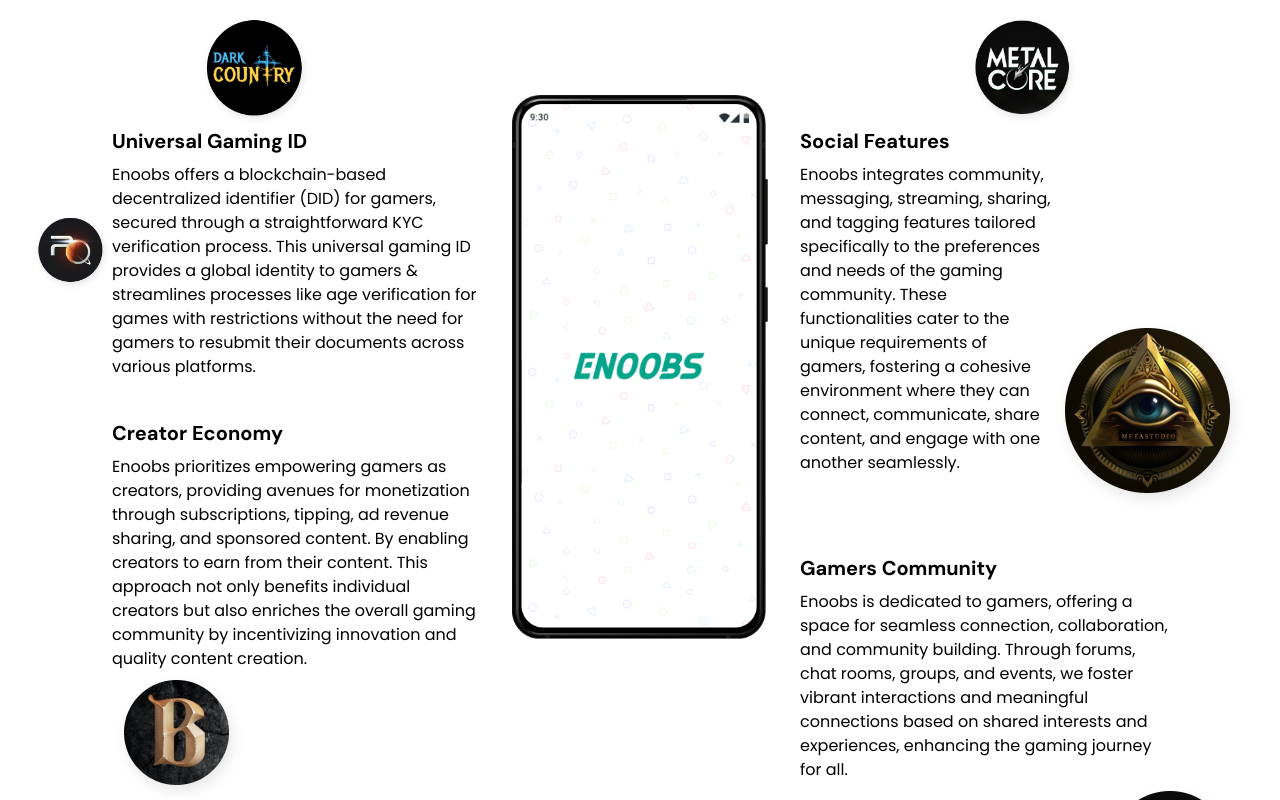
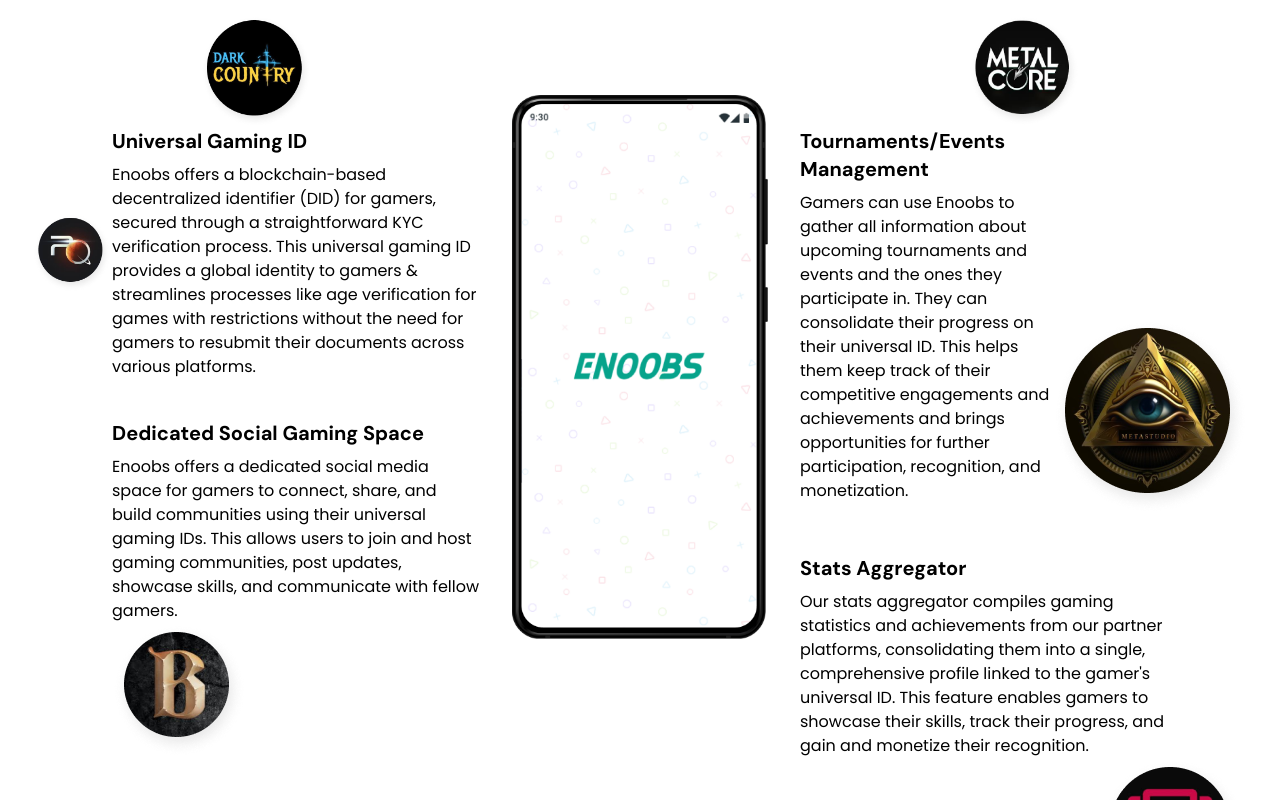
Before and after one commit to ashishshetty777/gaming-website, a Next.js app: page / in a window 1280 px wide. Shown: the part 1080-1880 px from the top of the page. Built offline with nearby package versions, Linux system fonts and the light colour scheme.

Commit message:
updated content and footer

```diff
--- a/src/app/components/content/content.tsx
+++ b/src/app/components/content/content.tsx
@@ -136,7 +136,7 @@ const Content = () => {
               Gaming ID
             </div>
           </div>
-          <div className="pt-6 font-poppinsLight relative font-extralight">
+          <div className="pt-6 text-center font-poppinsLight relative font-extralight">
             <div className="testimonial-slider">
               <ul className="slider">
                 <li>
@@ -257,41 +257,39 @@ const Content = () => {
             </div>
             <div className="mt-5">
               <div className="text-xl font-bold text-black">
-                Creator Economy
+                Dedicated Social Gaming Space
               </div>
               <div className="text-base font-poppinsLight text-black">
-                Enoobs prioritizes empowering gamers as creators, providing
-                avenues for monetization through subscriptions, tipping, ad
-                revenue sharing, and sponsored content. By enabling creators to
-                earn from their content. This approach not only benefits
-                individual creators but also enriches the overall gaming
-                community by incentivizing innovation and quality content
-                creation.
+                Enoobs offers a dedicated social media space for gamers to
+                connect, share, and build communities using their universal
+                gaming IDs. This allows users to join and host gaming
+                communities, post updates, showcase skills, and communicate with
+                fellow gamers.
               </div>
             </div>
             <div className="mt-5">
               <div className="text-xl font-bold text-black">
-                Social Features:
+                Stats Aggregator
               </div>
               <div className="text-base font-poppinsLight text-black">
-                Enoobs integrates community, messaging, streaming, sharing, and
-                tagging features tailored specifically to the preferences and
-                needs of the gaming community. These functionalities cater to
-                the unique requirements of gamers, fostering a cohesive
-                environment where they can connect, communicate, share content,
-                and engage with one another seamlessly.
+                Our stats aggregator compiles gaming statistics and achievements
+                from our partner platforms, consolidating them into a single,
+                comprehensive profile linked to the gamer's universal ID. This
+                feature enables gamers to showcase their skills, track their
+                progress, and gain and monetize their recognition.
               </div>
             </div>
             <div className="mt-5">
               <div className="text-xl font-bold text-black">
-                Gamers Community
+                Tournaments/Events Management
               </div>
               <div className="text-base font-poppinsLight text-black">
-                Enoobs is dedicated to gamers, offering a space for seamless
-                connection, collaboration, and community building. Through
-                forums, chat rooms, groups, and events, we foster vibrant
-                interactions and meaningful connections based on shared
-                interests and experiences, enhancing the gaming journey for all
+                Gamers can use Enoobs to gather all information about upcoming
+                tournaments and events and the ones they participate in. They
+                can consolidate their progress on their universal ID. This helps
+                them keep track of their competitive engagements and
+                achievements and brings opportunities for further participation,
+                recognition, and monetization.
               </div>
             </div>
           </div>
@@ -338,17 +336,14 @@ const Content = () => {
                   <div className="pt-10 flex flex-col relative">
                     <div className="pl-20">
                       <div className="text-xl font-bold text-black">
-                        Creator Economy
+                        Dedicated Social Gaming Space
                       </div>
                       <div className="text-base mt-2 font-poppinsLight text-black">
-                        Enoobs prioritizes empowering gamers as creators,
-                        providing avenues for monetization through
-                        subscriptions, tipping, ad revenue sharing, and
-                        sponsored content. By enabling creators to earn from
-                        their content. This approach not only benefits
-                        individual creators but also enriches the overall gaming
-                        community by incentivizing innovation and quality
-                        content creation.
+                        Enoobs offers a dedicated social media space for gamers
+                        to connect, share, and build communities using their
+                        universal gaming IDs. This allows users to join and host
+                        gaming communities, post updates, showcase skills, and
+                        communicate with fellow gamers.
                       </div>
                     </div>
                     <div className="w-full">
@@ -382,17 +377,16 @@ const Content = () => {
                       <div className="flex">
                         <div>
                           <div className="text-xl text-left font-bold text-black">
-                            Social Features
+                            Tournaments/Events Management
                           </div>
                           <div className="text-base mt-2 font-poppinsLight text-black">
-                            Enoobs integrates community, messaging, streaming,
-                            sharing, and tagging features tailored specifically
-                            to the preferences and needs of the gaming
-                            community. These functionalities cater to the unique
-                            requirements of gamers, fostering a cohesive
-                            environment where they can connect, communicate,
-                            share content, and engage with one another
-                            seamlessly.
+                            Gamers can use Enoobs to gather all information
+                            about upcoming tournaments and events and the ones
+                            they participate in. They can consolidate their
+                            progress on their universal ID. This helps them keep
+                            track of their competitive engagements and
+                            achievements and brings opportunities for further
+                            participation, recognition, and monetization.
                           </div>
                         </div>
                         <Image
@@ -408,15 +402,15 @@ const Content = () => {
                   <div className="pt-10 flex flex-col relative">
                     <div className="pr-20">
                       <div className="text-xl font-bold text-black">
-                        Gamers Community
+                        Stats Aggregator
                       </div>
                       <div className="text-base mt-2 font-poppinsLight text-black">
-                        Enoobs is dedicated to gamers, offering a space for
-                        seamless connection, collaboration, and community
-                        building. Through forums, chat rooms, groups, and
-                        events, we foster vibrant interactions and meaningful
-                        connections based on shared interests and experiences,
-                        enhancing the gaming journey for all.
+                        Our stats aggregator compiles gaming statistics and
+                        achievements from our partner platforms, consolidating
+                        them into a single, comprehensive profile linked to the
+                        gamer's universal ID. This feature enables gamers to
+                        showcase their skills, track their progress, and gain
+                        and monetize their recognition.
                       </div>
                     </div>
                     <div className="w-full">
@@ -443,7 +437,7 @@ const Content = () => {
               return (
                 <div key={i} className="slide">
                   <div
-                    className={`flex rounded-full mr-3 w-40  text-center py-1 px-2 justify-center text-white`}
+                    className={`flex rounded-full mr-3 w-36  text-center py-1 px-2 justify-center text-white`}
                   >
                     <div className="ml-1 text-base font-poppinsLight font-extralight">
                       {game}
@@ -600,8 +594,8 @@ const Content = () => {
         </div>
       </section>
       <section className="bg-white md:px-20 lg:px-20 px-10 py-10">
-        <div className="pt-10 text-center text-4xl">
-          <div className="font-poppins text-black"> Meet the team</div>
+        <div id="team" className="pt-10 text-center text-4xl">
+          <div className="font-poppins text-black">Meet the team</div>
           <div className="pt-5 text-base font-poppinsLight text-main-gray">
             It is a long established fact that a reader will be distracted{' '}
             <br></br> by the readable content of a page.
@@ -609,9 +603,11 @@ const Content = () => {
         </div>
         <div className=" w-full flex-row mt-10 grid lg:grid-cols-4 md:grid-cols-2 justify-center">
           <div className="w-fit mx-auto">
-            <Image className="w-257 h-230" src={Team1} alt="team-1" />
-            <div className="w-257 h-230 bg-dark-blue p-4">
-              <div className="text-4xl font-bold text-white">Anish Kapoor</div>
+            <Image className="w-72 h-230" src={Team1} alt="team-1" />
+            <div className="w-72 h-230 bg-dark-blue p-4">
+              <div className="text-4xl font-bold text-white">
+                Anish <br></br> Kapoor
+              </div>
               <div className="text-md my-2 font-light text-white">
                 Chief Executive Officer
               </div>
@@ -626,8 +622,8 @@ const Content = () => {
             </div>
           </div>
           <div className="w-fit mt-10 md:mt-0 lg:mt-0 mx-auto">
-            <Image className="w-257 h-230" src={Team2} alt="team-1" />
-            <div className="w-257 h-230 bg-dark-blue p-4">
+            <Image className="w-72 h-230" src={Team2} alt="team-1" />
+            <div className="w-72 h-230 bg-dark-blue p-4">
               <div className="text-4xl font-bold text-white">
                 Ved <br></br> Prakash
               </div>
@@ -645,8 +641,8 @@ const Content = () => {
             </div>
           </div>
           <div className="w-fit mt-10 md:mt-10 lg:mt-0 mx-auto">
-            <Image className="w-257 h-230" src={Team3} alt="team-1" />
-            <div className="w-257 h-230 bg-dark-blue p-4">
+            <Image className="w-72 h-230" src={Team3} alt="team-1" />
+            <div className="w-72 h-230 bg-dark-blue p-4">
               <div className="text-4xl font-bold text-white">
                 Gagandeep Singh
               </div>
@@ -664,8 +660,8 @@ const Content = () => {
             </div>
           </div>
           <div className="w-fit mt-10 md:mt-10 lg:mt-0 mx-auto">
-            <Image className="w-257 h-230" src={Team4} alt="team-1" />
-            <div className="w-257 h-230 bg-dark-blue p-4">
+            <Image className="w-72 h-230" src={Team4} alt="team-1" />
+            <div className="w-72 h-230 bg-dark-blue p-4">
               <div className="text-4xl font-bold text-white">
                 Vishvanath Reddy
               </div>
@@ -697,7 +693,10 @@ const Content = () => {
           <Faq />
         </div>
       </section>
-      <section className="bg-white md:px-20 lg:px-20 px-10 py-10">
+      <section
+        id="contact-us"
+        className="bg-text-bg md:px-20 lg:px-20 px-10 py-10"
+      >
         <div className="flex md:text-left lg:text-left text-center lg:flex-row md:flex-row flex-col ">
           <div className="text-7xl font-bold">
             <span className="text-black"> Say </span>
@@ -708,20 +707,87 @@ const Content = () => {
             from you.
           </div>
         </div>
-        <div className="mt-12 ">
-          <div className=" grid gap-20 lg:grid-cols-2 md:grid-cols-1 grid-cols-1 justify-between">
-            <div>
-              <form>
-                <div className="flex flex-col md:flex-row lg:flex-row">
-                  <div className="relative basis-full md:basis-1/2 lg:basis-1/2 mt-10">
+        <div className="mt-12 flex flex-col ">
+          <form>
+            <div className="flex flex-col md:flex-row lg:flex-row">
+              <div className="relative mt-10 basis-2/6">
+                <div className="flex flex-col px-5">
+                  <div className="basis-1/2">
+                    <label htmlFor="name" className=" text-main-gray">
+                      What should we call you?
+                    </label>
+                    <input
+                      type="text"
+                      name="name"
+                      id="name"
+                      className="block w-full mt-2 border py-3 pl-3 rounded placeholder:text-gray-400 text-gray-500 sm:text-sm sm:leading-6"
+                      placeholder="Enter your name"
+                    />
+                  </div>
+                  <div className="basis-1/2 mt-7">
+                    <label htmlFor="phone" className=" text-main-gray">
+                      What is your mobile number?
+                    </label>
+                    <input
+                      type="text"
+                      name="phone"
+                      id="phone"
+                      className="block w-full mt-2 border py-3 pl-3 rounded placeholder:text-gray-400 text-gray-500 sm:text-sm sm:leading-6"
+                      placeholder=""
+                    />
+                  </div>
+                </div>
+              </div>
+              <div className="relative mt-10 basis-2/6">
+                <div className="flex flex-col px-5">
+                  <div className="basis-1/2">
+                    <label htmlFor="email" className=" text-main-gray">
+                      What is your email id?
+                    </label>
+                    <input
+                      type="text"
+                      name="email"
+                      id="email"
+                      className="block w-full mt-2 border py-3 pl-3 rounded placeholder:text-gray-400 text-gray-500 sm:text-sm sm:leading-6"
+                      placeholder="Enter your email"
+                    />
+                  </div>
+                  <div className="basis-1/2 mt-7">
+                    <label htmlFor="subject" className=" text-main-gray">
+                      Subject
+                    </label>
+                    <input
+                      type="text"
+                      name="subject"
+                      id="subject"
+                      className="block w-full border mt-2 py-3 pl-3 rounded placeholder:text-gray-400 text-gray-500 sm:text-sm sm:leading-6"
+                      placeholder="Your subject"
+                    />
+                  </div>
+                </div>
+              </div>
+              <div className="basis-2/6">
+                <div className="mt-10 px-5">
+                  <label htmlFor="message" className=" text-main-gray">
+                    Message
+                  </label>
+                  <textarea
+                    name="message"
+                    id="message"
+                    className="block h-40 mt-2 w-full border py-3 pl-3 rounded placeholder:text-gray-400 text-gray-500 sm:text-sm sm:leading-6"
+                    placeholder="Your message"
+                  ></textarea>
+                </div>
+              </div>
+              {/* <div className="relative basis-full md:basis-1/2 lg:basis-1/2 mt-10">
                     <label htmlFor="fullName" className="pl-3 text-main-green">
-                      Full Name
+                      What should we call you?
                     </label>
                     <input
                       type="text"
                       name="fullName"
                       id="fullName"
-                      className="block w-full border-b py-1.5 pl-3 pr-20 placeholder:text-gray-400 sm:text-sm sm:leading-6"
+                      className="block w-full border py-3 pl-3 rounded placeholder:text-gray-400 text-gray-500 sm:text-sm sm:leading-6"
                       placeholder="First name"
                     />
                   </div>
@@ -730,67 +796,22 @@ const Content = () => {
                       htmlFor="email"
                       className="pl-3 text-main-green text-black"
                     >
-                      Email
+                      What is your email address?
                     </label>
                     <input
                       type="text"
                       name="email"
                       id="email"
-                      className="block w-full border-b py-1.5 pl-3 pr-20 placeholder:text-gray-400 sm:text-sm sm:leading-6"
+                      className="block w-full border-b py-1.5 pl-3 pr-20 placeholder:text-gray-400 text-gray-500 sm:text-sm sm:leading-6"
                       placeholder="Last name"
                     />
-                  </div>
-                </div>
-                <div className="relative mt-10">
-                  <label
-                    htmlFor="subject"
-                    className="pl-3 text-main-green text-black"
-                  >
-                    Subject
-                  </label>
-                  <input
-                    type="text"
-                    name="subject"
-                    id="subject"
-                    className="block w-full border-b py-1.5 pl-3 pr-20 placeholder:text-gray-400 sm:text-sm sm:leading-6"
-                    placeholder="Subject"
-                  />
-                </div>
-                <div className="relative mt-10">
-                  <label
-                    htmlFor="message"
-                    className="pl-3 text-main-green text-black"
-                  >
-                    Message
-                  </label>
-                  <input
-                    type="text"
-                    name="message"
-                    id="message"
-                    className="block w-full border-b py-1.5 pl-3 pr-20 placeholder:text-gray-400 sm:text-sm sm:leading-6"
-                    placeholder="Message"
-                  />
-                </div>
-                <button className="mt-10 text-white cursor-pointer text-base font-poppinsLight py-2.5 px-4 rounded-full bg-black">
-                  Send Message
-                </button>
-              </form>
+                  </div> */}
             </div>
-            <div className="mt-10 md:mt-10 lg:mt-0 ml-0 lg:ml-10 md:ml-0">
-              <div className="text-5xl font-poppinsLight text-black ">
-                Need help?
-              </div>
-              <div className="text-base font-poppinsLight font-medium mt-10  text-main-gray">
-                If you are already a Enoobs member and you are having a
-                <br className="hidden md:block lg:block"></br>
-                {` Enoobs related question or problem, please contact to our`}
-                <br className="hidden md:block lg:block"></br>
-                support team and they will get back to you shortly.
-              </div>
-              <button className="mt-10 text-white cursor-pointer text-base font-poppinsLight py-2.5 px-4 rounded-full bg-black">
-                Contact Support
-              </button>
-            </div>
+          </form>
+          <div className="w-full">
+            <button className="mt-10 mr-5 float-right text-white cursor-pointer text-base font-poppinsLight py-2.5 px-5 rounded-full bg-main-green">
+              Send Message
+            </button>
           </div>
         </div>
       </section>
```
Also changed, not shown: src/app/components/footer/footer.tsx (+25 -59 lines).
